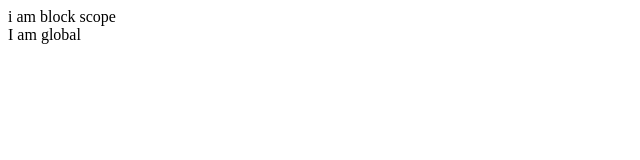
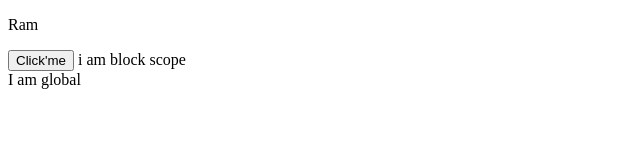
Before and after one commit to Shankarll6l7l56/javaScript, a plain HTML site: page index.html in a window 1280 px wide. Shown: the whole page, without its empty margins (0-640 px from the left). Drawn offline with Linux system fonts and the light colour scheme.

Commit message:
Update index.html

```diff
--- a/index.html
+++ b/index.html
@@ -6,7 +6,12 @@
     <title>javaScript learning</title>
 </head>
 <body>
-
-    <script src="main.js"></script>
+    <p id="changetext">Ram</p>
+    <button id="125">Click'me</button>
+    <script src="main.js">
+        function newFunction(){
+        document
+        }
+    </script>
 </body>
 </html>
```
